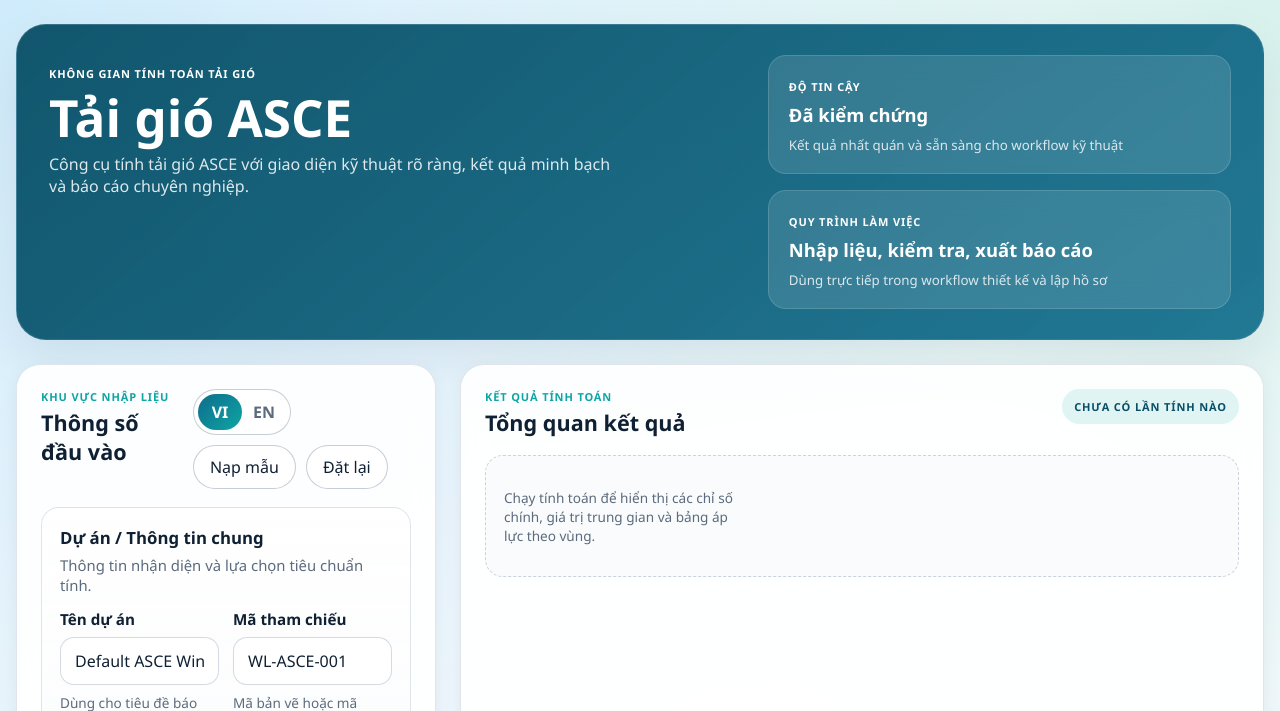
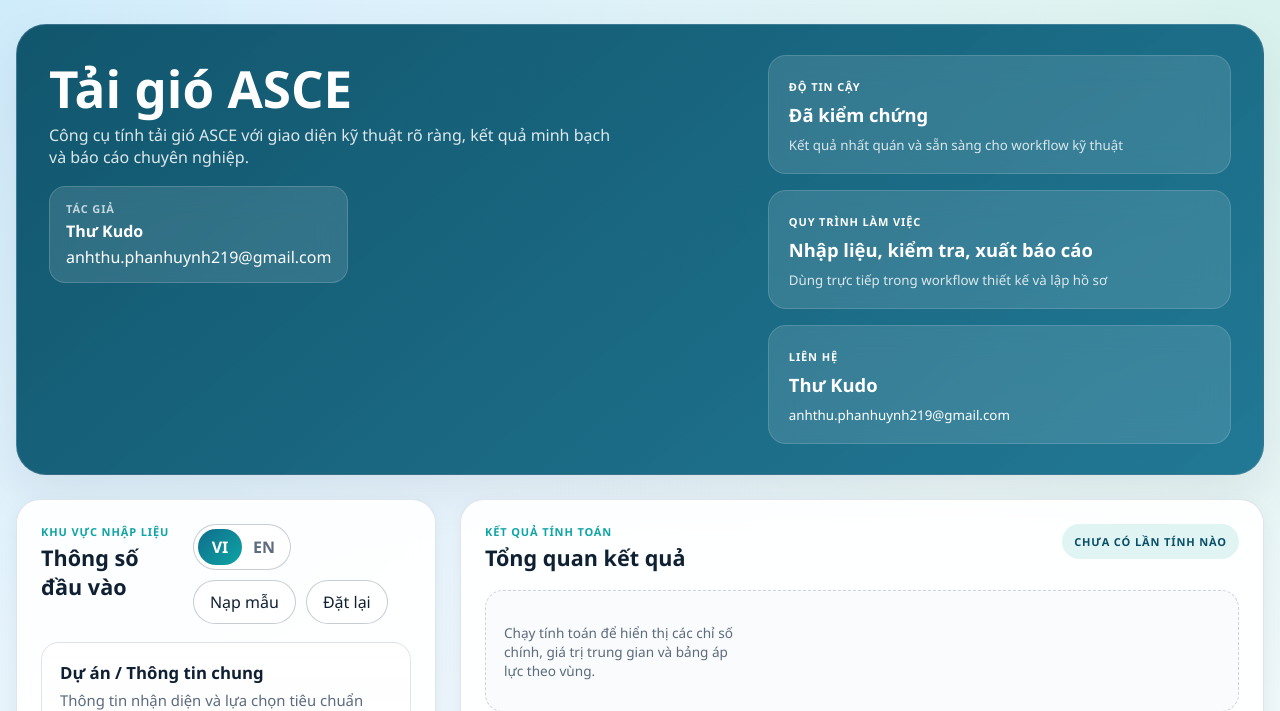
Before and after one commit to ThuKudo/Tinh-tai-gio-theo-ASCE, a FastAPI app: page / in a window 1280 px wide. Shown: the top 711 px of the page. Run offline with FastAPI, Linux system fonts and the light colour scheme; some libraries are stand-ins or nearby versions.

Commit message:
Update app branding and author metadata

```diff
--- a/app/reporting/localization.py
+++ b/app/reporting/localization.py
@@ -11,13 +11,17 @@ TEXT: dict[str, dict[str, Any]] = {
     "vi": {
         "app_title": "Tải gió ASCE",
         "app_description": "Công cụ tính tải gió ASCE với giao diện kỹ thuật rõ ràng, kết quả minh bạch và báo cáo chuyên nghiệp.",
-        "hero_eyebrow": "Không gian tính toán tải gió",
         "hero_parity_title": "Độ tin cậy",
         "hero_parity_value": "Đã kiểm chứng",
         "hero_parity_note": "Kết quả nhất quán và sẵn sàng cho workflow kỹ thuật",
         "hero_flow_title": "Quy trình làm việc",
         "hero_flow_value": "Nhập liệu, kiểm tra, xuất báo cáo",
         "hero_flow_note": "Dùng trực tiếp trong workflow thiết kế và lập hồ sơ",
+        "author_label": "Tác giả",
+        "author_name": "Thư Kudo",
+        "author_email": "anhthu.phanhuynh219@gmail.com",
+        "author_contact": "Liên hệ",
+        "report_prepared_by": "Người phụ trách",
         "input_workspace": "Khu vực nhập liệu",
         "project_inputs": "Thông số đầu vào",
         "load_sample": "Nạp mẫu",
@@ -55,7 +59,7 @@ TEXT: dict[str, dict[str, Any]] = {
         "status_copy_success": "Đã copy vào clipboard.",
         "status_copy_fail": "Không copy được. Trình duyệt từ chối quyền clipboard.",
         "report_title": "Báo cáo tính toán tải gió ASCE",
-        "report_subtitle": "Báo cáo này được sinh trực tiếp từ calculation engine của phần mềm.",
+        "report_subtitle": "Báo cáo kỹ thuật được xuất trực tiếp từ phần mềm tính toán.",
         "title_project_info": "Thông tin công trình",
         "title_calc_summary": "Tóm tắt tính toán",
         "title_design_criteria": "Tiêu chuẩn và tiêu chí thiết kế",
@@ -113,13 +117,17 @@ TEXT: dict[str, dict[str, Any]] = {
     "en": {
         "app_title": "Win Load ASCE",
         "app_description": "ASCE wind load tool with structured engineering inputs, transparent outputs, and professional report export.",
-        "hero_eyebrow": "Wind engineering workspace",
-        "hero_parity_title": "Workbook parity",
+        "hero_parity_title": "Reliability",
         "hero_parity_value": "Validated",
         "hero_parity_note": "Consistent results ready for engineering workflow",
         "hero_flow_title": "Workflow",
         "hero_flow_value": "Input, review, export",
         "hero_flow_note": "Use it directly for design checks and calculation reporting",
+        "author_label": "Author",
+        "author_name": "Thu Kudo",
+        "author_email": "anhthu.phanhuynh219@gmail.com",
+        "author_contact": "Contact",
+        "report_prepared_by": "Prepared by",
         "input_workspace": "Input workspace",
         "project_inputs": "Project inputs",
         "load_sample": "Load sample",
@@ -157,7 +165,7 @@ TEXT: dict[str, dict[str, Any]] = {
         "status_copy_success": "Copied to clipboard.",
         "status_copy_fail": "Unable to copy. Browser denied clipboard access.",
         "report_title": "ASCE Wind Load Calculation Report",
-        "report_subtitle": "This report is generated directly from the validated calculation engine.",
+        "report_subtitle": "Technical report generated directly from the application.",
         "title_project_info": "Project information",
         "title_calc_summary": "Calculation summary",
         "title_design_criteria": "Design criteria and code references",
@@ -189,7 +197,7 @@ TEXT: dict[str, dict[str, Any]] = {
         "breakdown_note": "Commentary",
         "case_a_title": "Case A: wind acting on side wall",
         "case_b_title": "Case B: wind acting on gable end",
-        "line_load_title": "Workbook line-load labels",
+        "line_load_title": "Line-load summary by zone",
         "intermediate_title": "Key intermediate values",
         "copy_block_design": "Design criteria",
         "copy_block_inputs": "Input summary",
--- a/app/web/static/css/styles.css
+++ b/app/web/static/css/styles.css
@@ -84,6 +84,41 @@ button:focus-visible, input:focus-visible, select:focus-visible, .file-trigger:f
   max-width: 62ch;
   margin: 0;
   color: rgba(255, 255, 255, 0.86);
+}
+
+.author-chip {
+  display: inline-grid;
+  gap: 4px;
+  margin-top: 18px;
+  padding: 14px 16px;
+  border-radius: 16px;
+  background: rgba(255, 255, 255, 0.12);
+  border: 1px solid rgba(255, 255, 255, 0.16);
+  backdrop-filter: blur(14px);
+}
+
+.author-label {
+  letter-spacing: 0.08em;
+  text-transform: uppercase;
+  font-size: 11px;
+  font-weight: 800;
+  color: rgba(255, 255, 255, 0.72);
+}
+
+.author-chip strong,
+.author-stat strong {
+  font-size: 1rem;
+}
+
+.author-chip a,
+.author-stat a {
+  color: white;
+  text-decoration: none;
+}
+
+.author-chip a:hover,
+.author-stat a:hover {
+  text-decoration: underline;
 }
 
 .hero-meta {
--- a/app/web/templates/index.html
+++ b/app/web/templates/index.html
@@ -10,9 +10,13 @@
   <div class="shell">
     <header class="hero">
       <div class="hero-copy">
-        <p class="eyebrow" data-i18n="hero_eyebrow">Không gian tính toán tải gió</p>
         <h1 data-i18n="app_title">{{ page_title }}</h1>
         <p class="hero-text" data-i18n="app_description">{{ page_description }}</p>
+        <div class="author-chip">
+          <span class="author-label" data-i18n="author_label">Tác giả</span>
+          <strong data-i18n="author_name">Thư Kudo</strong>
+          <a href="mailto:anhthu.phanhuynh219@gmail.com" data-i18n="author_email">anhthu.phanhuynh219@gmail.com</a>
+        </div>
       </div>
       <div class="hero-meta">
         <div class="hero-stat">
@@ -24,6 +28,13 @@
           <span class="hero-stat-label" data-i18n="hero_flow_title">Quy trình làm việc</span>
           <strong data-i18n="hero_flow_value">Nhập liệu, kiểm tra, xuất báo cáo</strong>
           <small data-i18n="hero_flow_note">Dùng trực tiếp trong workflow thiết kế và lập hồ sơ</small>
+        </div>
+        <div class="hero-stat author-stat">
+          <span class="hero-stat-label" data-i18n="author_contact">Liên hệ</span>
+          <strong data-i18n="author_name">Thư Kudo</strong>
+          <small>
+            <a href="mailto:anhthu.phanhuynh219@gmail.com" data-i18n="author_email">anhthu.phanhuynh219@gmail.com</a>
+          </small>
         </div>
       </div>
     </header>
```
Also changed, not shown: app/reporting/pdf_export.py (+63 -7 lines), app/reporting/report_builder.py (+11 -1 lines), app/tests/test_report.py (+3 -1 lines), app/web/templates/report.html (+9 -0 lines), sample_reports/sample_report_en.html (+12 -3 lines), sample_reports/sample_report_en.md (+4 -1 lines), sample_reports/sample_report_vi.html (+11 -2 lines), sample_reports/sample_report_vi.md (+4 -1 lines), 2 other files.
